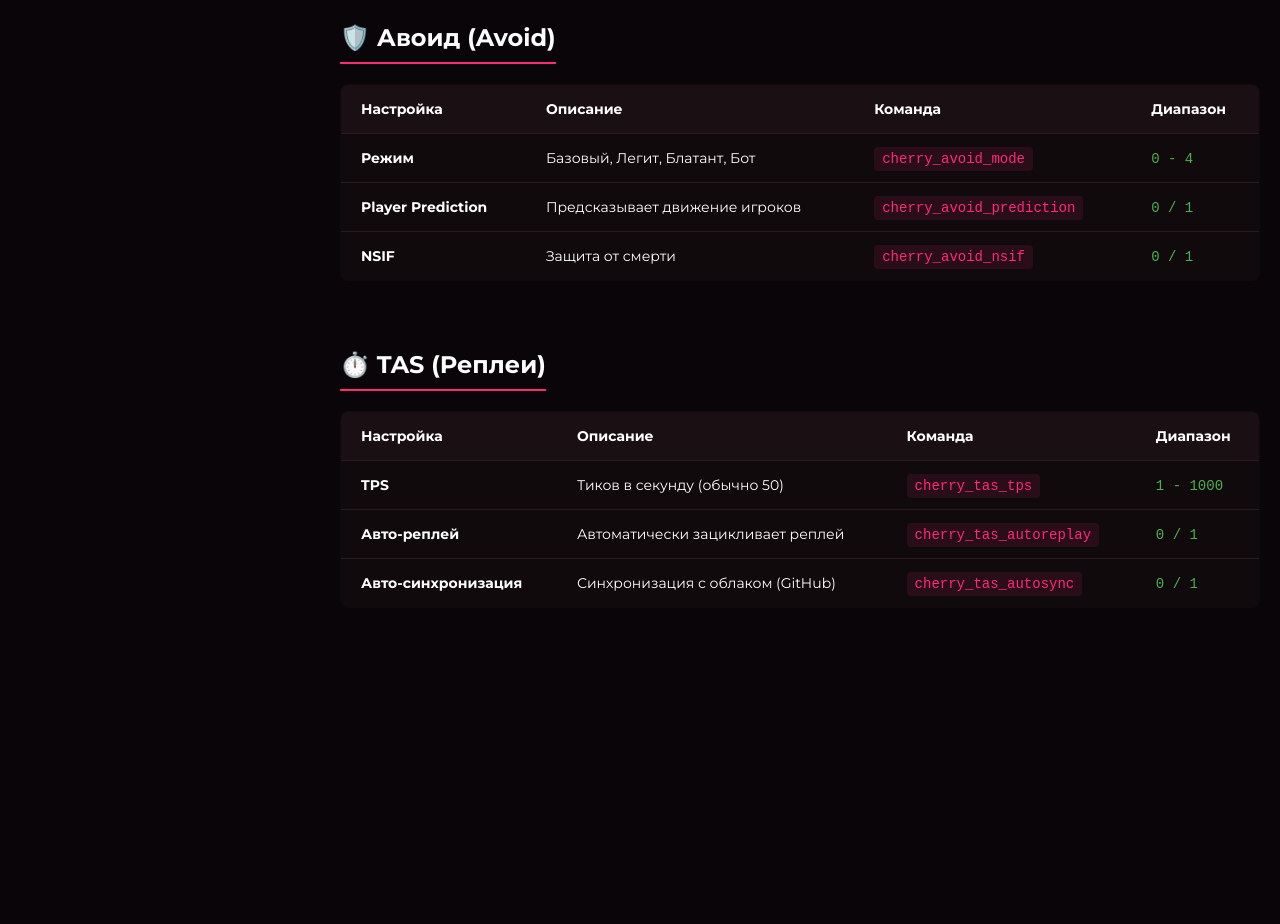
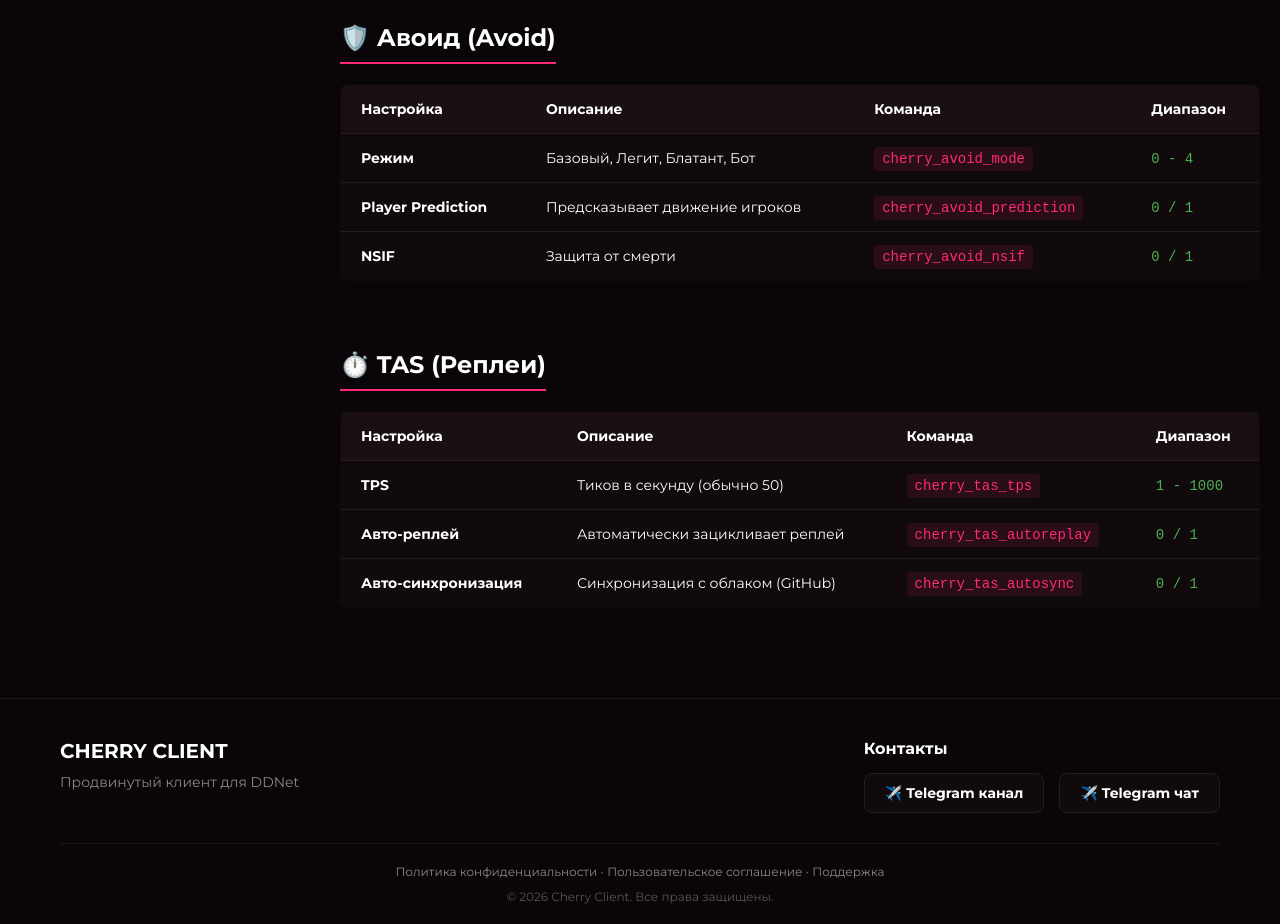
Before and after one commit to probati670-tech/cherry-client, a plain HTML site: page features.html in a window 1280 px wide. Shown: the part 1728-2652 px from the top of the page. Before the commit the page ends 2426 px from the top, so only its background shows below. Drawn offline with Linux system fonts and the light colour scheme.

Commit message:
features.html

```diff
--- a/features.html
+++ b/features.html
@@ -5,42 +5,39 @@
     <title>Документация Cherry Client</title>
     <link href="https://fonts.googleapis.com/css2?family=Montserrat:wght@400;500;700;900&display=swap" rel="stylesheet">
     <style>
-        body { background-color: #0a0508; color: #fff; font-family: 'Montserrat', sans-serif; margin: 0; min-height: 100vh; }
+        body { background-color: #0a0508; color: #fff; font-family: 'Montserrat', sans-serif; margin: 0; min-height: 100vh; display: flex; flex-direction: column; }
         .navbar { display: flex; justify-content: space-between; align-items: center; padding: 20px 60px; border-bottom: 1px solid #22151a; }
-        .logo { font-size: 24px; font-weight: 900; text-decoration: none; color: white; }
-        .logo span { color: #ff2a75; }
+        .logo { font-size: 24px; font-weight: 900; text-decoration: none; color: white; } .logo span { color: #ff2a75; }
         .menu { display: flex; gap: 30px; }
         .menu a { color: #aaa; text-decoration: none; font-size: 14px; font-weight: 600; transition: 0.3s; }
         .menu a:hover, .menu a.active { color: #ff7eb3; }
         .menu a.login-btn { border: 1px solid #ff2a75; padding: 8px 20px; border-radius: 5px; color: #ff2a75; }
 
-        .docs-layout { display: flex; max-width: 1400px; margin: 0 auto; padding: 40px 20px; gap: 40px; }
+        .docs-layout { flex: 1; display: flex; max-width: 1400px; margin: 0 auto; padding: 40px 20px; gap: 40px; width: 100%; box-sizing: border-box; }
         .sidebar { width: 280px; flex-shrink: 0; }
         .sidebar-menu { list-style: none; padding: 0; margin: 0; background: #110a0d; border-radius: 12px; overflow: hidden; border: 1px solid #2a1a22; position: sticky; top: 20px; }
-        .sidebar-menu li { border-bottom: 1px solid #2a1a22; }
-        .sidebar-menu li:last-child { border-bottom: none; }
+        .sidebar-menu li { border-bottom: 1px solid #2a1a22; } .sidebar-menu li:last-child { border-bottom: none; }
         .sidebar-menu a { display: flex; align-items: center; gap: 10px; padding: 15px 20px; color: #aaa; text-decoration: none; font-size: 14px; transition: 0.3s; font-weight: 600;}
-        .sidebar-menu a:hover { background: #1a1014; color: white; }
-        .sidebar-menu a.active { background: #ff2a75; color: white; }
+        .sidebar-menu a:hover { background: #1a1014; color: white; } .sidebar-menu a.active { background: #ff2a75; color: white; }
 
         .content { flex: 1; min-width: 0; }
-        .page-header { margin-bottom: 40px; }
-        .page-header h1 { font-size: 36px; margin: 0 0 10px 0; display: flex; align-items: center; gap: 15px; }
-        .page-header p { color: #888; margin: 0; font-size: 16px; }
-
+        .page-header { margin-bottom: 40px; } .page-header h1 { font-size: 36px; margin: 0 0 10px 0; display: flex; align-items: center; gap: 15px; } .page-header p { color: #888; margin: 0; font-size: 16px; }
         .feature-section { margin-bottom: 50px; scroll-margin-top: 20px; }
         .section-title { font-size: 24px; color: #fff; margin-bottom: 20px; padding-bottom: 10px; border-bottom: 2px solid #ff2a75; display: inline-block; }
-        .section-desc { color: #aaa; font-size: 14px; margin-bottom: 20px; }
-
         .feature-table { width: 100%; border-collapse: collapse; background: #110a0d; border-radius: 8px; overflow: hidden; border: 1px solid #2a1a22; margin-bottom: 30px; }
         .feature-table th, .feature-table td { padding: 15px 20px; text-align: left; font-size: 14px; border-bottom: 1px solid #2a1a22; }
-        .feature-table th { background: #1a1014; color: #fff; font-weight: 700; }
-        .feature-table tr:last-child td { border-bottom: none; }
-        .feature-table tr:hover { background: #150a10; }
+        .feature-table th { background: #1a1014; color: #fff; font-weight: 700; } .feature-table tr:last-child td { border-bottom: none; } .feature-table tr:hover { background: #150a10; }
+        .cmd { font-family: monospace; color: #ff2a75; background: rgba(255,42,117,0.1); padding: 4px 8px; border-radius: 4px; } .range { color: #4CAF50; font-family: monospace; } .icon { font-size: 18px; }
 
-        .cmd { font-family: monospace; color: #ff2a75; background: rgba(255,42,117,0.1); padding: 4px 8px; border-radius: 4px; }
-        .range { color: #4CAF50; font-family: monospace; }
-        .icon { font-size: 18px; }
+        footer { background-color: #0a0508; border-top: 1px solid #22151a; padding: 40px 60px 20px; margin-top: auto; display: flex; flex-direction: column; gap: 30px; }
+        .footer-top { display: flex; justify-content: space-between; align-items: flex-start; max-width: 1200px; margin: 0 auto; width: 100%; }
+        .footer-brand h3 { margin: 0 0 10px 0; font-size: 20px; color: #fff; } .footer-brand p { margin: 0; color: #888; font-size: 14px; }
+        .footer-contacts h3 { margin: 0 0 15px 0; font-size: 16px; color: #fff; }
+        .tg-buttons { display: flex; gap: 15px; }
+        .tg-btn { background: #110a0d; border: 1px solid #2a1a22; color: #fff; padding: 10px 20px; border-radius: 8px; text-decoration: none; font-size: 14px; font-weight: 600; display: flex; align-items: center; gap: 8px; transition: 0.3s; }
+        .tg-btn:hover { border-color: #ff2a75; color: #ff2a75; }
+        .footer-bottom { border-top: 1px solid #22151a; padding-top: 20px; text-align: center; font-size: 12px; color: #555; display: flex; flex-direction: column; gap: 10px; max-width: 1200px; margin: 0 auto; width: 100%; }
+        .footer-bottom a { color: #888; text-decoration: none; transition: 0.3s; } .footer-bottom a:hover { color: #ff2a75; }
     </style>
 </head>
 <body>
@@ -72,7 +69,6 @@
                 <h1>📖 Документация Cherry Client</h1>
                 <p>Полное описание всех функций, настроек и консольных команд</p>
             </div>
-
             <div class="feature-section" id="aimbot">
                 <h2 class="section-title">🎯 Аимбот - Основное</h2>
                 <table class="feature-table">
@@ -85,7 +81,6 @@
                     </tbody>
                 </table>
             </div>
-
             <div class="feature-section" id="hook">
                 <h2 class="section-title">🪝 Крюк</h2>
                 <table class="feature-table">
@@ -97,7 +92,6 @@
                     </tbody>
                 </table>
             </div>
-
             <div class="feature-section" id="misc">
                 <h2 class="section-title">⚙️ Разное (Misc)</h2>
                 <table class="feature-table">
@@ -111,7 +105,6 @@
                     </tbody>
                 </table>
             </div>
-
             <div class="feature-section" id="visuals">
                 <h2 class="section-title">👁️ Визуалы и HUD</h2>
                 <table class="feature-table">
@@ -124,7 +117,6 @@
                     </tbody>
                 </table>
             </div>
-
             <div class="feature-section" id="avoid">
                 <h2 class="section-title">🛡️ Авоид (Avoid)</h2>
                 <table class="feature-table">
@@ -136,7 +128,6 @@
                     </tbody>
                 </table>
             </div>
-
             <div class="feature-section" id="tas">
                 <h2 class="section-title">⏱️ TAS (Реплеи)</h2>
                 <table class="feature-table">
@@ -148,8 +139,31 @@
                     </tbody>
                 </table>
             </div>
-
         </div>
     </div>
+
+    <footer>
+        <div class="footer-top">
+            <div class="footer-brand">
+                <h3>CHERRY CLIENT</h3>
+                <p>Продвинутый клиент для DDNet</p>
+            </div>
+            <div class="footer-contacts">
+                <h3>Контакты</h3>
+                <div class="tg-buttons">
+                    <a href="#" class="tg-btn">✈️ Telegram канал</a>
+                    <a href="#" class="tg-btn">✈️ Telegram чат</a>
+                </div>
+            </div>
+        </div>
+        <div class="footer-bottom">
+            <div>
+                <a href="#">Политика конфиденциальности</a> •
+                <a href="#">Пользовательское соглашение</a> •
+                <a href="#">Поддержка</a>
+            </div>
+            <div>© 2026 Cherry Client. Все права защищены.</div>
+        </div>
+    </footer>
 </body>
 </html>
```
